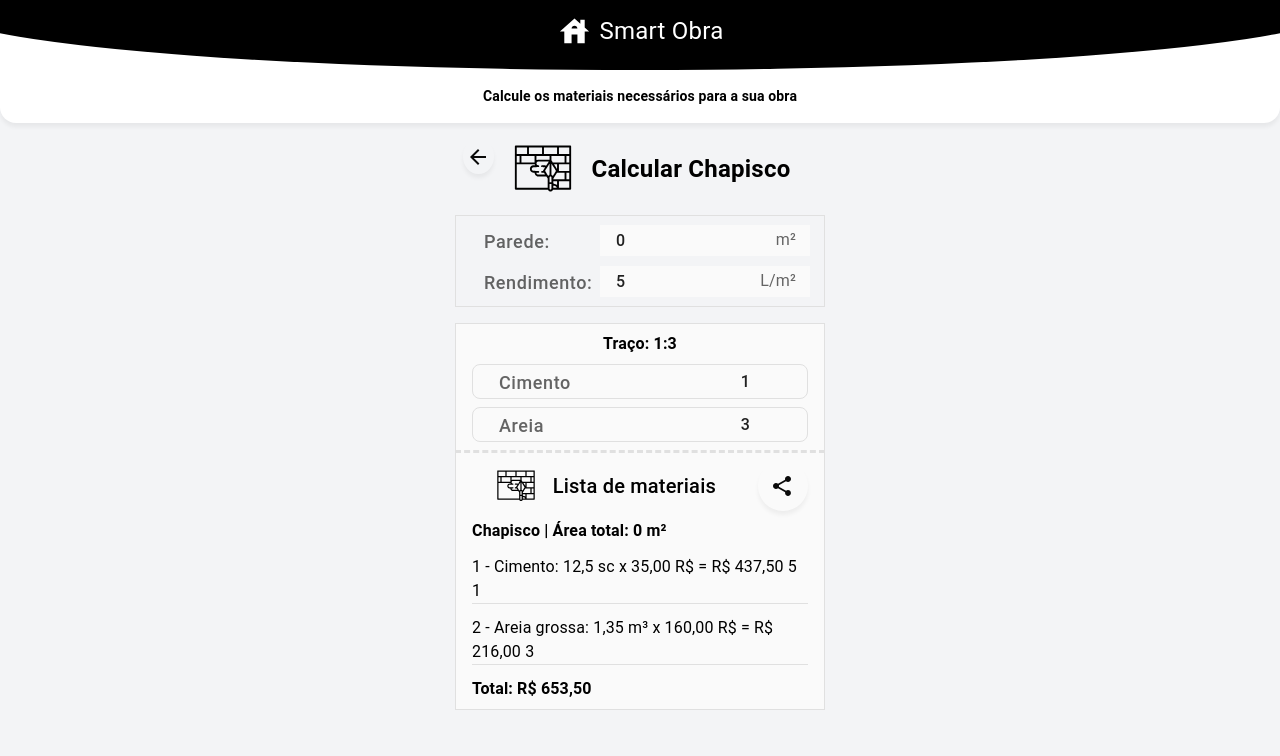
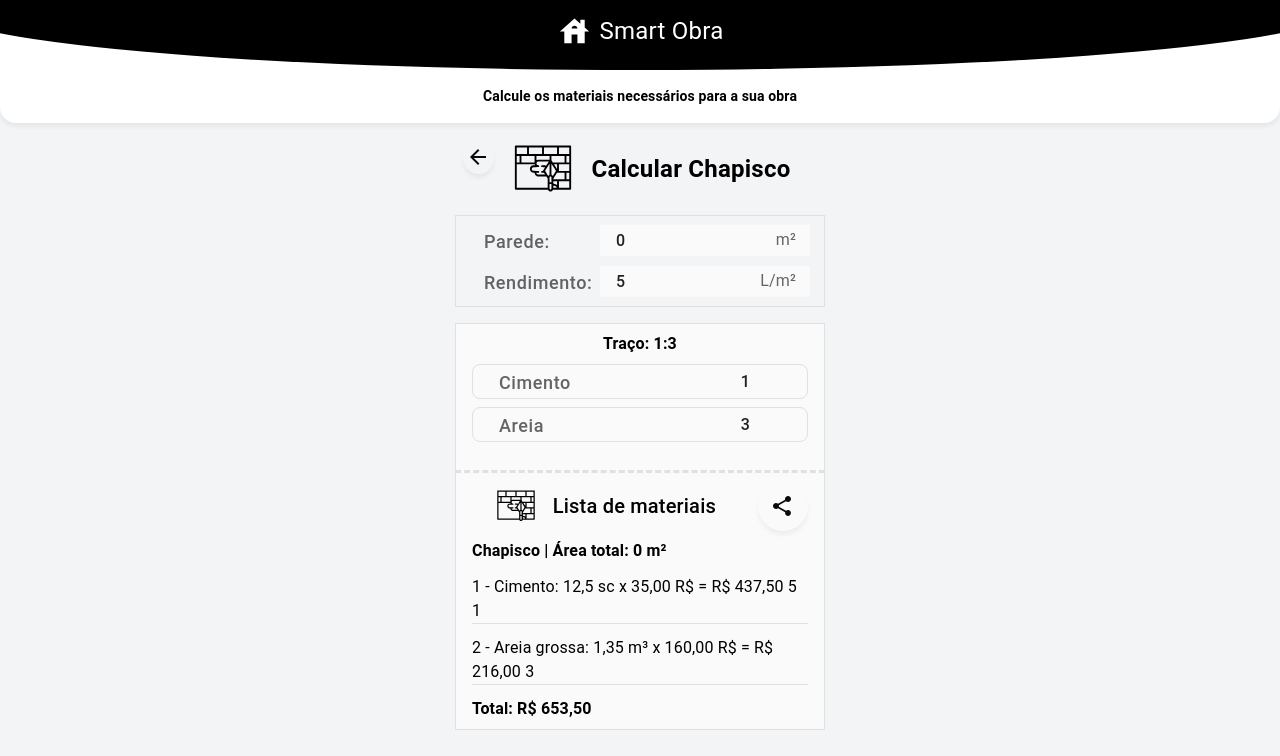
Before and after one commit to Megas-MDN/smart-builder, a React (Vite) app: page /chapisco in a window 1280 px wide. Shown: the top 756 px of the page. Built offline with nearby package versions, Linux system fonts and the light colour scheme.

Commit message:
feat: Ajust styles

```diff
--- a/src/components/MainContainer.tsx
+++ b/src/components/MainContainer.tsx
@@ -16,7 +16,7 @@ export const MainContainer = ({
 }: Props) => {
   return (
     <Stack
-      className="h-screen bg-gray-100 flex flex-col items-center gap-4 overflow-auto pb-8"
+      className="h-screen bg-gray-100 flex flex-col items-center gap-4 overflow-x-hidden overflow-y-auto pb-8"
       sx={{ ...sx }}
     >
       {isWithHeader && <HeaderWithText {...headerProps} />}
--- a/src/pages/Chapisco/components/Feature.tsx
+++ b/src/pages/Chapisco/components/Feature.tsx
@@ -16,6 +16,7 @@ export const Feature = () => {
         width: "100%",
         background: "#FAFAFA",
         maxWidth: "370px",
+        paddingBottom: "28px",
       }}
     >
       <Text
```
